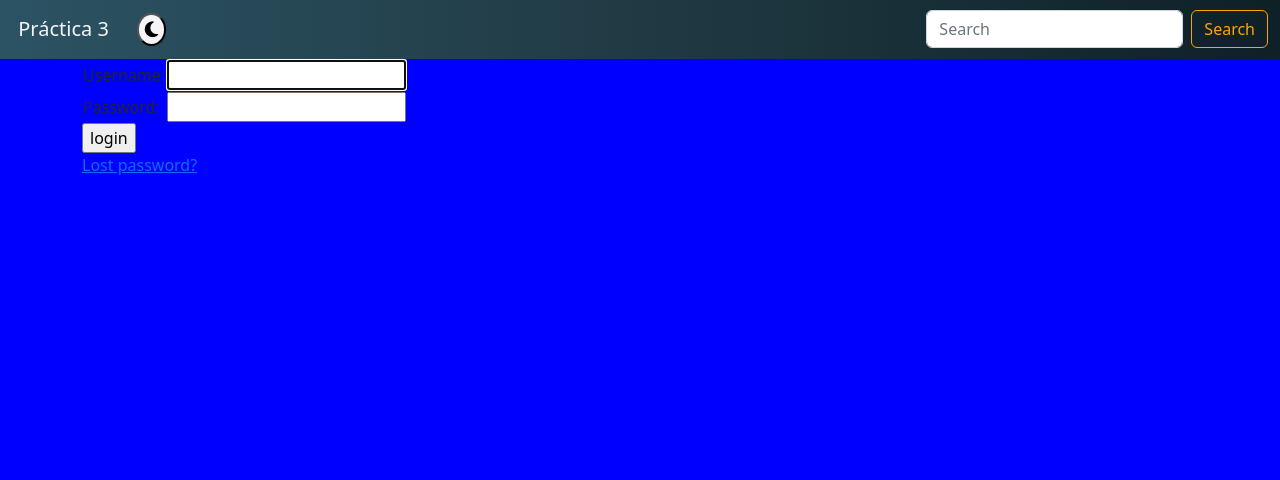
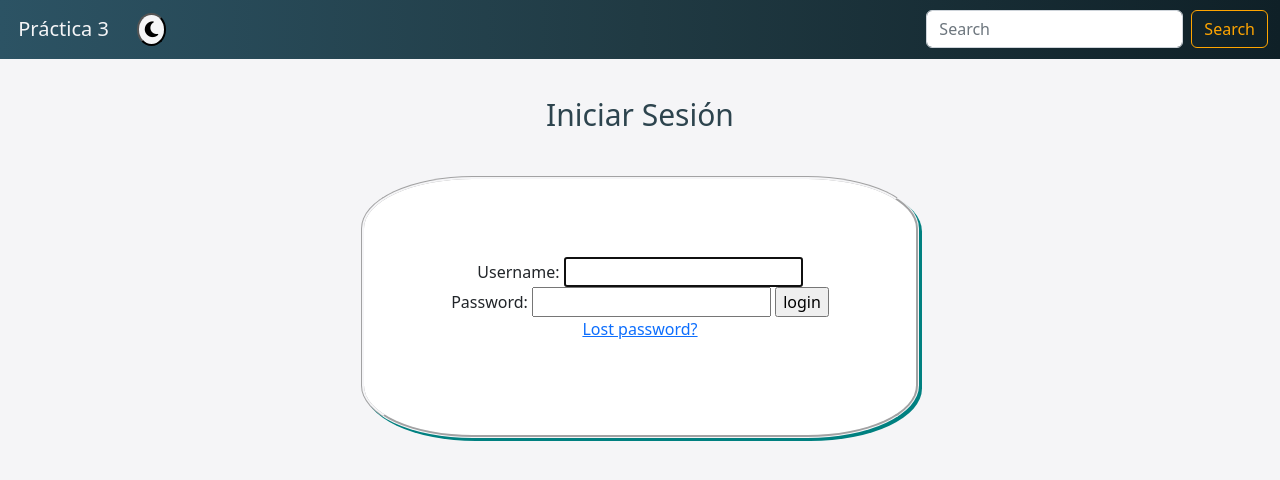
Before and after one commit to Trajano1999/6-DGIIM, a Django app: page /accounts/login/ in a window 1280 px wide. Shown: the top 480 px of the page. Run offline with Django 4.2, Linux system fonts and the light colour scheme; some libraries are stand-ins or nearby versions.

Commit message:
avances en la P3.4

```diff
--- a/DAI/P3.4/app/recetas/static/css/nueva_receta.css
+++ b/DAI/P3.4/app/recetas/static/css/nueva_receta.css
@@ -16,6 +16,7 @@ body.dark .p-nreceta-titulo{
     border: groove;
     border-color: #f5f5f7;
     border-radius: 5%;
+    margin-top: 3.5%;
     margin-left: 25%;
     margin-right: 25%;
     background-color: white;
@@ -42,7 +43,7 @@ body.dark input{
 }
 
 .div-nreceta-comida textarea{
-    width: 55%;
+    width: 85%;
     border-radius: 5%;
 }
 body.dark .div-nreceta-comida textarea{
--- a/DAI/P3.4/app/recetas/templates/nueva_receta.html
+++ b/DAI/P3.4/app/recetas/templates/nueva_receta.html
@@ -6,11 +6,10 @@
     <!-- Botones -->
     <a class="fas fa-arrow-left" href="/"></a>
 
-    <!-- Formulario -->
+    <!-- Contenido -->
     <div class="div-nreceta-comida" id="div-nreceta-comida">
         <br><br>
         <p class="p-nreceta-titulo">Receta</p>
-        <br>
         <form method="POST" class="form-nreceta" enctype="multipart/form-data">
             {% csrf_token %}
             {{form.as_p}}
--- a/DAI/P3.4/app/static/registration/css/login.css
+++ b/DAI/P3.4/app/static/registration/css/login.css
@@ -1,3 +1,22 @@
-body{
-    background-color: blue;
+.todo_login{
+    text-align: center;
 }
+
+.titulo_login{
+    color: #2d444e;
+    font-weight: 500;
+    font-size: 30px;
+    margin-top: 3%;
+}
+
+.form_login{
+    padding: 7%;
+    border: groove;
+    border-color: #f5f5f7;
+    border-radius: 20%;
+    margin-top: 3.5%;
+    margin-left: 25%;
+    margin-right: 25%;
+    background-color: white;
+    box-shadow: 3px 3px teal;
+}
--- a/DAI/P3.4/app/templates/registration/login.html
+++ b/DAI/P3.4/app/templates/registration/login.html
@@ -9,29 +9,27 @@
 
     {% if next %}
         {% if user.is_authenticated %}
-        <p>Your account doesn't have access to this page. To proceed,
-        please login with an account that has access.</p>
+            <p>Your account doesn't have access to this page. To proceed, please login with an account that has access.</p>
         {% else %}
             <p>Please login to see this page.</p>
         {% endif %}
     {% endif %}
 
-    <form method="post" action="{% url 'login' %}">
+    <!-- Contenido -->
+    <div class="todo_login">
+        <p class="titulo_login">Iniciar Sesión</p>
+        <form method="post" class="form_login" action="{% url 'login' %}">
             {% csrf_token %}
-        <table>
-        <tr>
-            <td>{{ form.username.label_tag }}</td>
-            <td>{{ form.username }}</td>
-        </tr>
-        <tr>
-            <td>{{ form.password.label_tag }}</td>
-            <td>{{ form.password }}</td>
-        </tr>
-        </table>
+            {{ form.username.label_tag }}
+            {{ form.username }}
+            <br>
+            {{ form.password.label_tag }}
+            {{ form.password }}
             <input type="submit" value="login">
             <input type="hidden" name="next" value="{{ next }}">
-    </form>
 
             {# Assumes you setup the password_reset view in your URLconf #}
             <p><a href="{% url 'password_reset' %}">Lost password?</a></p>
+        </form>
+    </div>
 {% endblock %}
```
Also changed, not shown: DAI/P3.4/app/db.sqlite3. Lines whose indentation alone changed are shown as unchanged.
